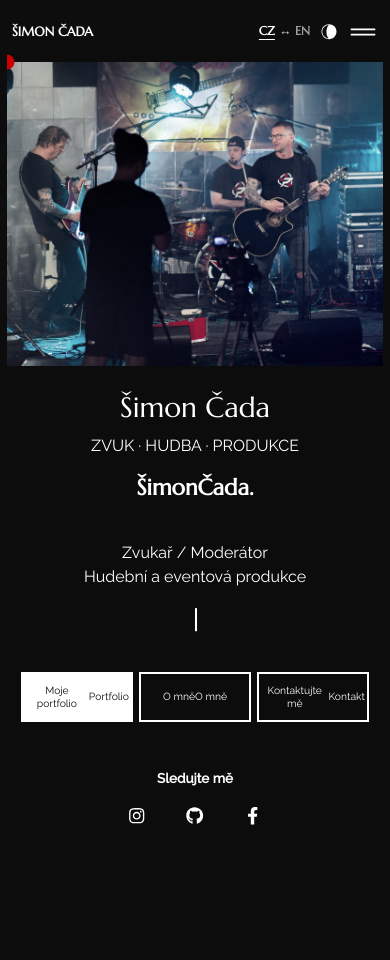
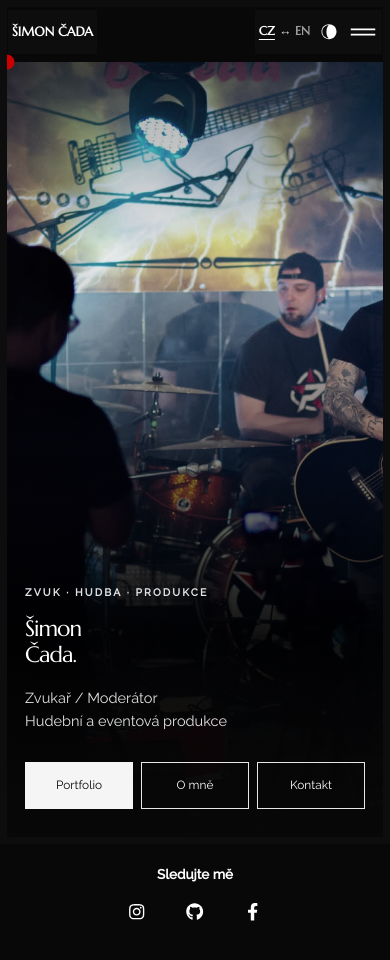
Before and after one commit to S1moonC/portfolio, a React (Create React App) app: page / in a window 390 px wide. Before the commit the page ends 866 px from the top, so only its background shows below. Built offline with nearby package versions, Linux system fonts and the light colour scheme.

Commit message:
Implement cinematic fullscreen photo hero for iPhone and small screens

```diff
--- a/src/pages/home/style.css
+++ b/src/pages/home/style.css
@@ -271,3 +271,179 @@ section {
  #home .intro_btn-action .ac_btn{width:100%;min-height:50px;white-space:normal;overflow-wrap:normal;hyphens:none;line-height:1.25;padding:7px 2px;font-size:clamp(.64rem,2.65vw,.86rem);margin:0}
 }
 @media(max-width:359px){#home .intro_btn-action{gap:3px}#home .intro_btn-action .ac_btn{font-size:.6rem}}
+
+
+/* Cinematic variant: mobile-only, preserving the existing desktop hero. */
+.cinematic-mobile-copy,
+.cta-mobile-label { display: none; }
+
+@media (max-width: 767.98px) {
+    body:has(#home) {
+        background: #080808;
+    }
+    #home {
+        --cinematic-edge: 18px;
+        background: #080808;
+        color: #fff;
+        overflow: hidden;
+    }
+    #home .intro_sec {
+        position: relative;
+        isolation: isolate;
+        display: flex !important;
+        flex-direction: column;
+        justify-content: flex-end;
+        width: 100%;
+        min-height: calc(100svh - 62px);
+        min-height: calc(100dvh - 62px);
+        height: auto !important;
+        margin: 0;
+        padding: 0 0 max(35px, env(safe-area-inset-bottom, 0px));
+    }
+    #home .intro_sec .h_bg-image {
+        position: absolute;
+        z-index: -2;
+        inset: 0;
+        order: 0;
+        width: 100%;
+        height: 100% !important;
+        min-height: 0 !important;
+        margin: 0;
+        background-position: center 37%;
+        background-size: cover;
+        filter: saturate(.62);
+    }
+    #home .intro_sec::before {
+        content: "";
+        position: absolute;
+        inset: 0;
+        z-index: -1;
+        pointer-events: none;
+        background: linear-gradient(
+          180deg,
+          rgba(0,0,0,.35) 0%,
+          rgba(0,0,0,.08) 25%,
+          rgba(0,0,0,.42) 49%,
+          rgba(0,0,0,.91) 73%,
+          #080808 100%
+        );
+    }
+    #home .intro_sec .text {
+        order: 1;
+        z-index: 1;
+        display: flex !important;
+        flex: none;
+        align-items: flex-end !important;
+        width: 100%;
+        height: auto !important;
+        min-height: 0;
+        padding: 0 var(--cinematic-edge);
+        color: #fff;
+    }
+    #home .intro_sec .text > .align-self-center {
+        align-self: auto !important;
+        width: 100%;
+    }
+    #home .intro_sec .intro {
+        padding: 0;
+        width: 100%;
+        max-width: 460px;
+        margin: 0 auto;
+        text-align: left;
+    }
+    #home .desktop-intro-name,
+    #home .desktop-intro-typewriter {
+        display: none !important;
+    }
+    #home .cinematic-mobile-copy {
+        display: block;
+    }
+    #home .cinematic-eyebrow {
+        color: #e3e3e3;
+        margin: 0 0 14px;
+        font-size: clamp(.65rem, 2.45vw, .78rem);
+        letter-spacing: .2em;
+        font-weight: 600;
+        overflow-wrap: normal;
+        hyphens: none;
+    }
+    #home .cinematic-name {
+        font-family: Marcellus, Georgia, serif;
+        font-size: clamp(3.5rem, 14.5vw, 5.3rem);
+        line-height: .97;
+        letter-spacing: -.045em;
+        font-weight: 400;
+        margin: 0 0 18px;
+        min-height: 0;
+        display: block;
+        text-align: left;
+        color: #fff;
+    }
+    #home .cinematic-name span { display: block; }
+    #home .cinematic-role {
+        font-size: clamp(.91rem, 3.5vw, 1.04rem);
+        line-height: 1.62;
+        color: #e3e3e3;
+        margin: 0;
+        hyphens: none;
+        overflow-wrap: normal;
+    }
+    #home .intro_btn-action {
+        display: grid;
+        grid-template-columns: repeat(3, minmax(0, 1fr));
+        gap: 8px;
+        width: 100%;
+        padding: 29px 0 0 !important;
+        margin: 0;
+    }
+    #home .intro_btn-action > a {
+        display: flex;
+        min-width: 0;
+        width: 100%;
+        text-decoration: none;
+    }
+    #home .intro_btn-action .ac_btn {
+        display: flex;
+        align-items: center;
+        justify-content: center;
+        width: 100%;
+        min-height: 47px;
+        padding: 7px 3px;
+        margin: 0;
+        border: 1px solid rgba(255,255,255,.9);
+        border-radius: 0;
+        background: transparent;
+        color: #fff;
+        font-size: clamp(.73rem, 3.05vw, .9rem);
+        line-height: 1.2;
+        white-space: nowrap;
+        overflow-wrap: normal;
+        hyphens: none;
+        text-align: center;
+    }
+    #home .intro_btn-action #button_p {
+        color: #080808;
+        background: #f5f5f5;
+        border-color: #f5f5f5;
+    }
+    #home .intro_btn-action .ac_btn:hover {
+        box-shadow: none;
+        opacity: .85;
+    }
+    #home .cta-desktop-label { display: none; }
+    #home .cta-mobile-label { display: inline; }
+    /* The site's reusable social links are below the fullscreen composition. */
+    #home + .stick_follow_icon { background: #080808; color: #fff; }
+}
+@media (max-width: 359px) {
+    #home { --cinematic-edge: 13px; }
+    #home .cinematic-name { font-size: 3.25rem; }
+    #home .intro_btn-action { gap: 5px; }
+    #home .intro_btn-action .ac_btn { font-size: .71rem; }
+}
+@media (max-width: 767.98px) and (max-height: 650px) {
+    #home .intro_sec { min-height: 600px; }
+}
+@media (prefers-reduced-motion: reduce) {
+    #home .intro_btn-action .ac_btn { transition: none; }
+}
```
